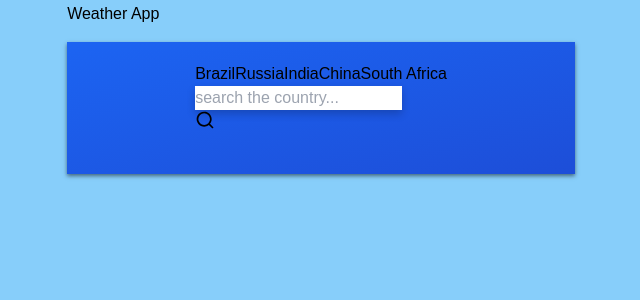
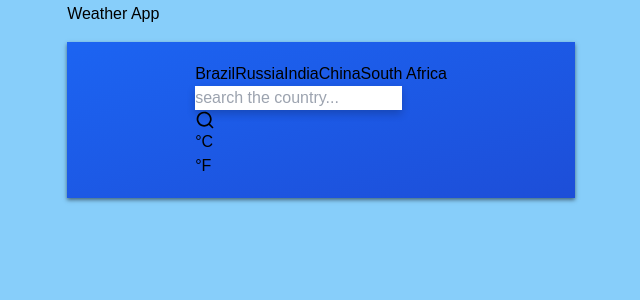
Before and after one commit to B-atuti/Weather-App, a React (Create React App) app in the folder weather-app/: page / in a window 1280 px wide. Shown: the top 300 px of the page, without its empty margins (319-959 px from the left). Built offline with nearby package versions, Linux system fonts and the light colour scheme.

Commit message:
complete assignment

```diff
--- a/weather-app/src/App.css
+++ b/weather-app/src/App.css
@@ -22,8 +22,3 @@
   from { transform: rotate(0deg); }
   to { transform: rotate(360deg); }
 }
-.button{
-  display: flex;
-  justify-content: center;
-  align-items: center;
-}
--- a/weather-app/src/components/NavBar.js
+++ b/weather-app/src/components/NavBar.js
@@ -26,7 +26,7 @@ function NavBar() {
   ];
 
   return (
-    <div className='flex items-center justify-around my-2'>
+    <div className='flex items-center justify-around mx-1'>
       {countries.map((country) => (
         <button key={country.id} className='text-black text-lg font-medium '>
           {country.title}
--- a/weather-app/src/components/Search.js
+++ b/weather-app/src/components/Search.js
@@ -15,7 +15,12 @@ function Search() {
             <div className='flex flex-row w-1/4 items-center justify-center'>
                 <button name='metric'
                 className='text-l text-black font-normal'
-                ></button>
+                >&deg;C
+                </button>
+                <p className='text-l text-black mx-1'></p>
+                <button name='imperial'
+                className='text-l text-black font-normal'
+                >&deg;F</button>
             </div>
         </div>
     )
```
